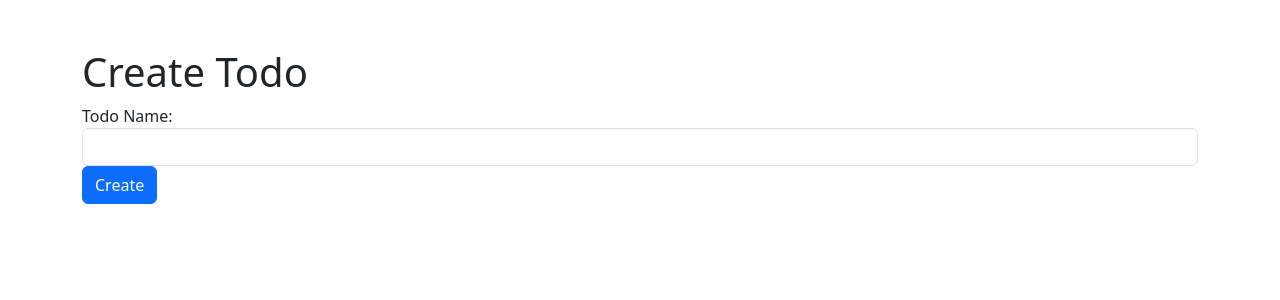
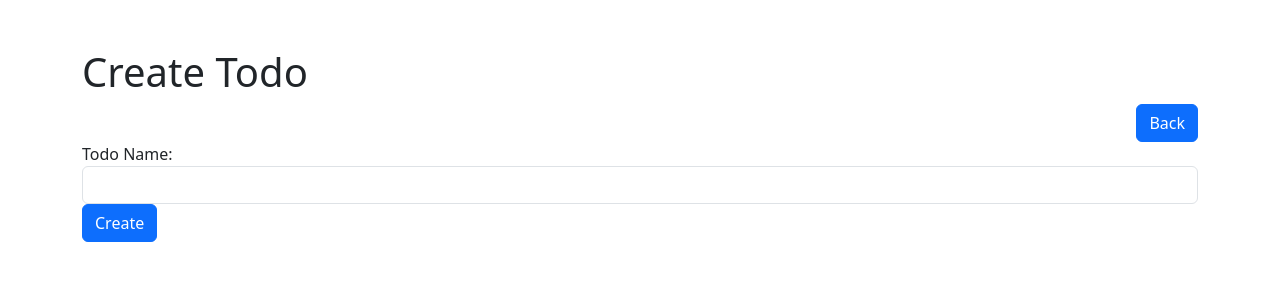
Before and after one commit to Fmatthew1/task_manager, a PHP site: page /create.php in a window 1280 px wide. Shown: the top 300 px of the page. Run offline with PHP 8.4, Linux system fonts and the light colour scheme.

Commit message:
Button added

```diff
--- a/create.php
+++ b/create.php
@@ -7,6 +7,9 @@
 <body>
     <div class="container mt-5">
         <h1>Create Todo</h1>
+        <div class="d-grid gap-2 d-md-flex justify-content-md-end">
+        <a href="index.php"><button class="btn btn-primary" type="button">Back</button></a>
+        </div>
         <form action="create_process.php" method="POST">
             <div class="form-group">
                 <label for="name">Todo Name:</label>
```
